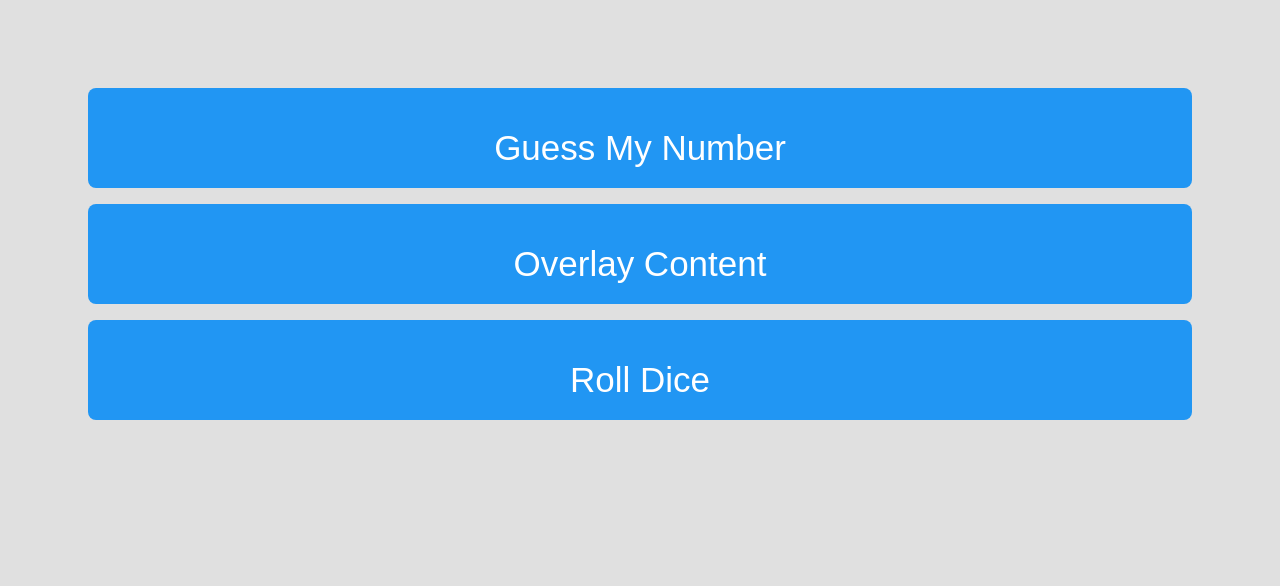
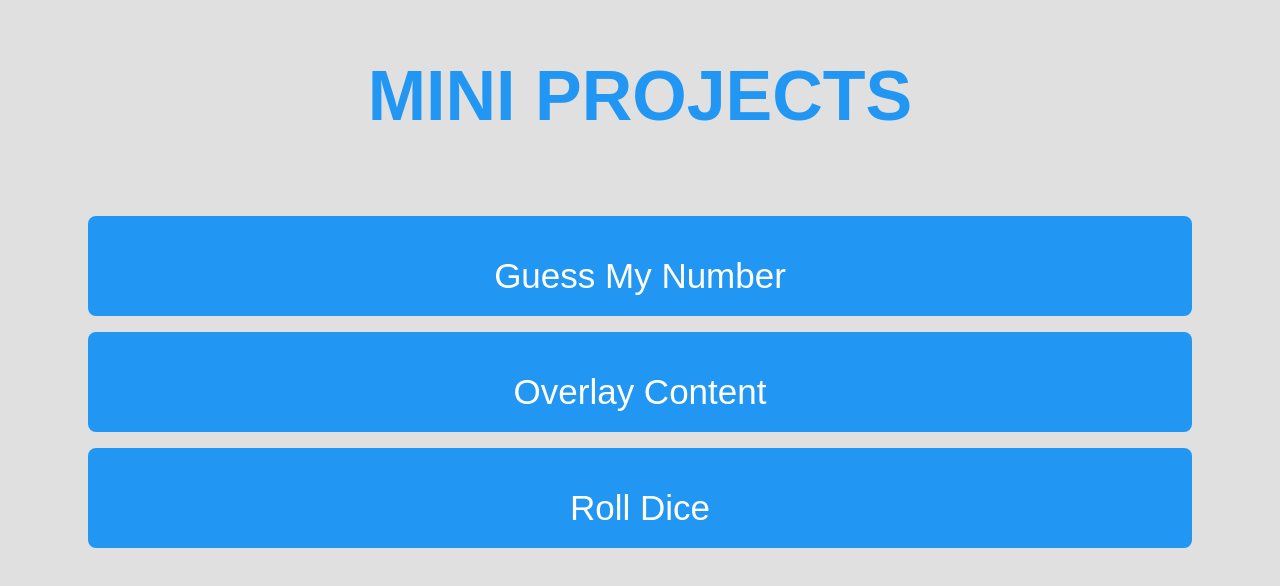
Before and after one commit to PROFESSOR-ADNAN/Mini-Projects, a plain HTML site: page index.html in a window 1280 px wide. Drawn offline with Linux system fonts and the light colour scheme.

Commit message:
Update CSS styles

```diff
--- a/index.html
+++ b/index.html
@@ -8,6 +8,7 @@
     <link rel="stylesheet" href="style.css" />
   </head>
   <body>
+    <h1>MINI PROJECTS</h1>
     <div class="grid-menu">
       <div class="choice">
         <a href="GuessTheNumber/index.html">Guess My Number</a>
--- a/style.css
+++ b/style.css
@@ -1,5 +1,19 @@
 body {
   background-color: #e0e0e0;
+  font-size: 35px;
+  text-align: center;
+  font-family: Arial, Helvetica, sans-serif;
+}
+
+h1 {
+  padding: 3rem 0 0;
+  margin: 0;
+  color: #2196f3;
+}
+
+a {
+  text-decoration: none;
+  color: white;
 }
 
 .grid-menu {
@@ -22,10 +36,3 @@ body {
 .choice:hover {
   background: #1976d2;
 }
-
-a {
-  font-size: 35px;
-  text-decoration: none;
-  color: white;
-  font-family: Arial, Helvetica, sans-serif;
-}
```
